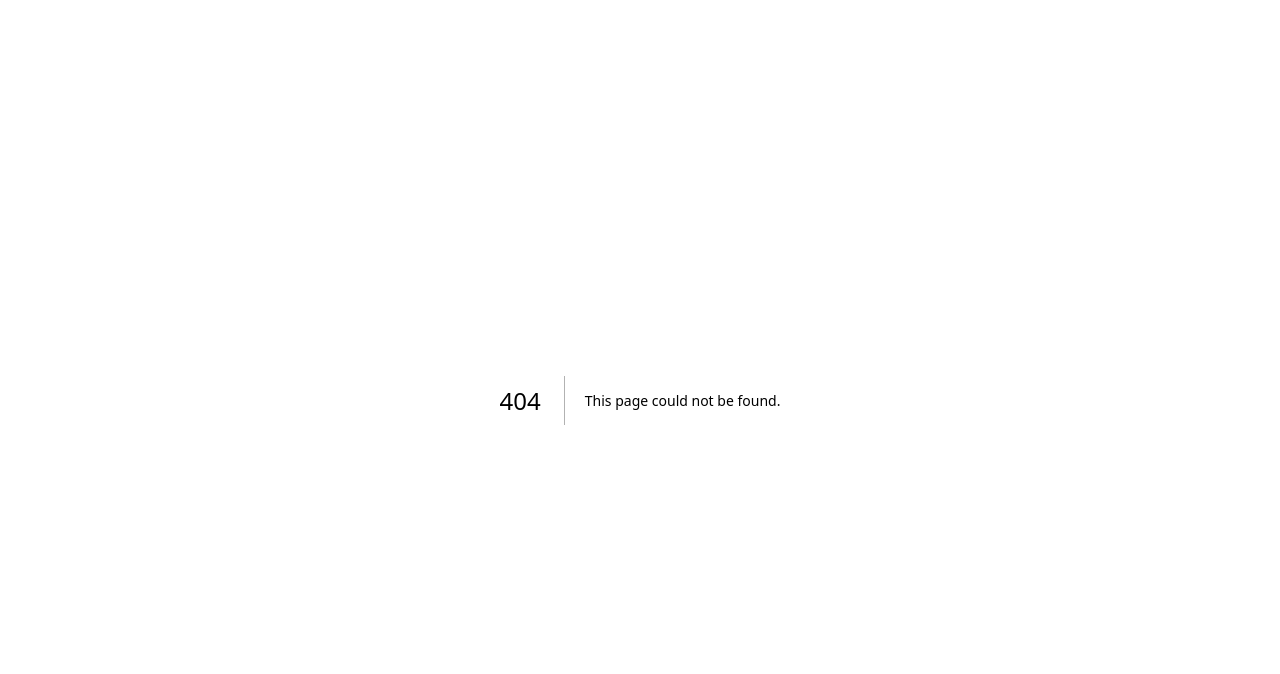
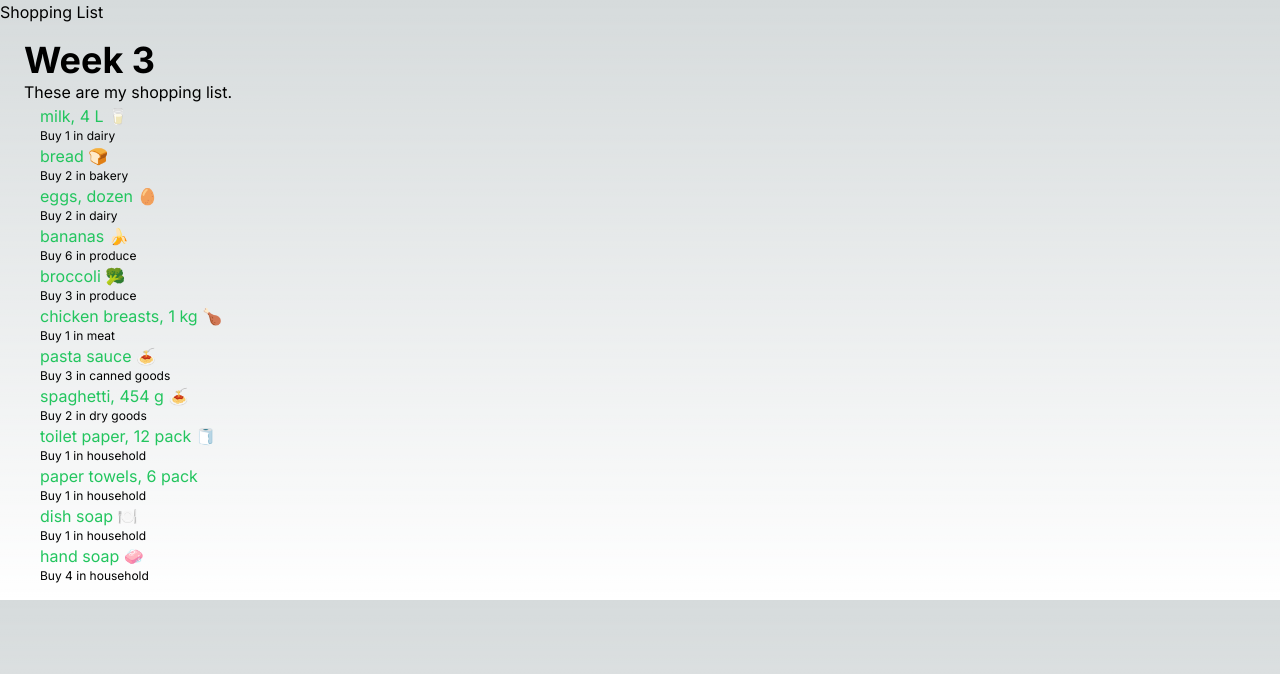
Before and after one commit to ShelynDM/cprg306-assignments, a Next.js app: page /week-3 in a window 1280 px wide. Before the commit this address had no page. Shown: the top 674 px of the page. Built offline with nearby package versions, Linux system fonts and the light colour scheme.

Commit message:
week3 added

```diff
--- a/app/page.js
+++ b/app/page.js
@@ -2,9 +2,12 @@
 export default function Page() {
   return (
     <main>
-      <h1>CPRG 306: Web Development 2 - Assignments</h1>
+      <h1 className='text-4xl'>CPRG 306: Web Development 2 - Assignments</h1>
       <p>
       <Link href = "week-2">Week 2</Link>
+      </p>
+      <p>
+      <Link href = "week-3">Week 3</Link>
       </p>
 
     </main>
--- a/app/week-2/student-info.js
+++ b/app/week-2/student-info.js
@@ -1,4 +1,5 @@
 import Link from "next/link";
+
 export default function StudentInfo() {
     return (
     <main>
--- /dev/null
+++ b/app/week-3/item-list.js
@@ -0,0 +1,167 @@
+import Item from "./item";
+
+export default function ItemList({ items }) {
+    const item1 = {
+        name: "milk, 4 L 🥛",
+        quantity: 1,
+        category: "dairy",
+      };
+
+      const item2 = {
+        name: "bread 🍞",
+        quantity: 2,
+        category: "bakery",
+      };
+
+      const item3 = {
+        name: "eggs, dozen 🥚",
+        quantity: 2,
+        category: "dairy",
+      };
+
+      const item4 = {
+        name: "bananas 🍌",
+        quantity: 6,
+        category: "produce",
+      };
+
+      const item5 = {
+        name: "broccoli 🥦",
+        quantity: 3,
+        category: "produce",
+      };
+
+      const item6 = {
+        name: "chicken breasts, 1 kg 🍗",
+        quantity: 1,
+        category: "meat",
+      };
+
+      const item7 = {
+        name: "pasta sauce 🍝",
+        quantity: 3,
+        category: "canned goods",
+      };
+
+      const item8 = {
+        name: "spaghetti, 454 g 🍝",
+        quantity: 2,
+        category: "dry goods",
+      };
+
+      const item9 = {
+        name: "toilet paper, 12 pack 🧻",
+        quantity: 1,
+        category: "household",
+      };
+
+      const item10 = {
+        name: "paper towels, 6 pack",
+        quantity: 1,
+        category: "household",
+      };
+
+      const item11 = {
+        name: "dish soap 🍽️",
+        quantity: 1,
+        category: "household",
+      };
+
+      const item12 = {
+        name: "hand soap 🧼",
+        quantity: 4,
+        category: "household",
+      };
+    return(
+        <main className="m-4 ml-6">
+      <h1 className="text-4xl font-bold">Week 3</h1>
+      <p>These are my shopping list.</p>
+      <ul>
+        <li>
+            <Item
+                name={item1.name}
+                quantity={item1.quantity}
+                category={item1.category}
+            />
+        </li>
+        <li>
+            <Item
+                name={item2.name}
+                quantity={item2.quantity}
+                category={item2.category}
+            />
+        </li>
+        <li>
+            <Item
+                name={item3.name}
+                quantity={item3.quantity}
+                category={item3.category}
+            />
+        </li>
+        <li>
+            <Item
+                name={item4.name}
+                quantity={item4.quantity}
+                category={item4.category}
+            />
+        </li>
+        <li>
+            <Item
+                name={item5.name}
+                quantity={item5.quantity}
+                category={item5.category}
+            />
+        </li>
+        <li>
+            <Item
+                name={item6.name}
+                quantity={item6.quantity}
+                category={item6.category}
+            />
+        </li>
+        <li>
+            <Item
+                name={item7.name}
+                quantity={item7.quantity}
+                category={item7.category}
+            />
+        </li>
+        <li>
+            <Item
+                name={item8.name}
+                quantity={item8.quantity}
+                category={item8.category}
+            />
+        </li>
+        <li>
+            <Item
+                name={item9.name}
+                quantity={item9.quantity}
+                category={item9.category}
+            />
+        </li>
+        <li>
+            <Item
+                name={item10.name}
+                quantity={item10.quantity}
+                category={item10.category}
+            />
+        </li>
+        <li>
+            <Item
+                name={item11.name}
+                quantity={item11.quantity}
+                category={item11.category}
+            />
+        </li>
+        <li>
+            <Item
+                name={item12.name}
+                quantity={item12.quantity}
+                category={item12.category}
+            />
+        </li>
+      </ul>
+    </main>
+    )
+}
--- /dev/null
+++ b/app/week-3/item.js
@@ -0,0 +1,10 @@
+export default function Item({name, quantity, category}) {
+    return (
+        <div className="ml-4">
+          <h2 className="text-green-500">{name}</h2>
+          <p className="text-xs">
+            Buy {quantity} in {category}
+          </p>
+        </div>
+      );
+}
--- /dev/null
+++ b/app/week-3/page.js
@@ -0,0 +1,12 @@
+// import Link from "next/link";
+import ItemList from "./item-list";
+// import Item from "./item";
+
+export default function Page() {
+    return (
+      <main>
+        <h1 className="text-4x1">Shopping List</h1>
+        <ItemList/>
+        </main>
+    );
+  }
```
